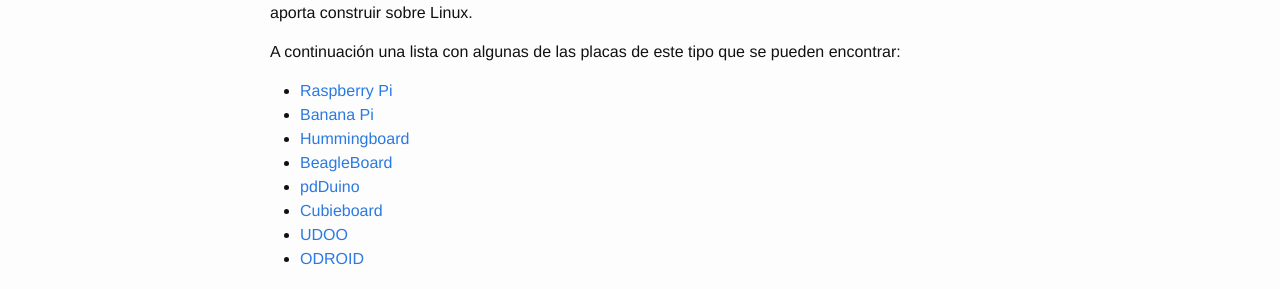
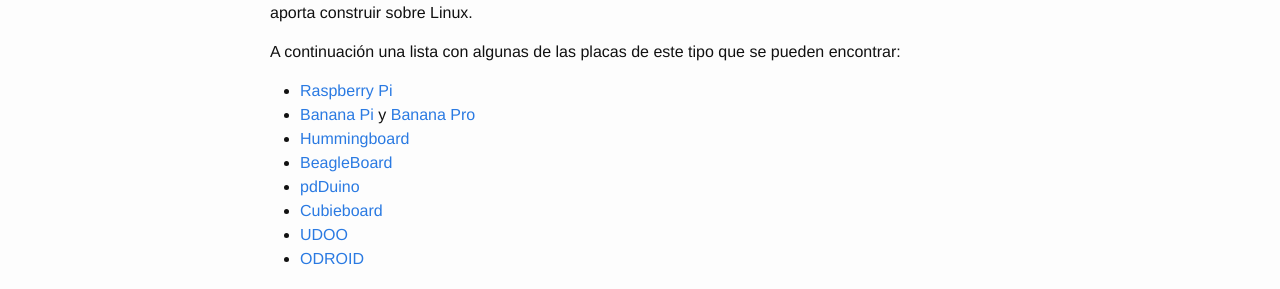
Before and after one commit to eduardofilo/eduardofilo.jekyll, a Jekyll site: the page built from _posts/2014-12-20-micro-placas.md, in a window 1280 px wide. Shown: the part 539-828 px from the top of the page. Built offline with Jekyll 4.4.1, drawn with Linux system fonts in a browser that asks for light colours; Markdown is read by kramdown in place of the engine named in the settings.

Commit message:
Cambio menor.

```diff
--- a/_config.yml
+++ b/_config.yml
@@ -11,6 +11,7 @@
 
 # Build settings
 timezone: Europe/Madrid
+locale: es
 
 markdown: redcarpet
 
--- a/_posts/2014-12-20-micro-placas.md
+++ b/_posts/2014-12-20-micro-placas.md
@@ -12,7 +12,7 @@
 A continuación una lista con algunas de las placas de este tipo que se pueden encontrar:
 
 * [Raspberry Pi](http://www.raspberrypi.org/)
-* [Banana Pi](http://www.bananapi.org/p/product.html)
+* [Banana Pi](http://www.bananapi.org/p/product.html) y [Banana Pro](http://www.lemaker.org/)
 * [Hummingboard](http://www.solid-run.com/products/hummingboard/)
 * [BeagleBoard](http://beagleboard.org/)
 * [pdDuino](http://www.pcduino.com/)
```
